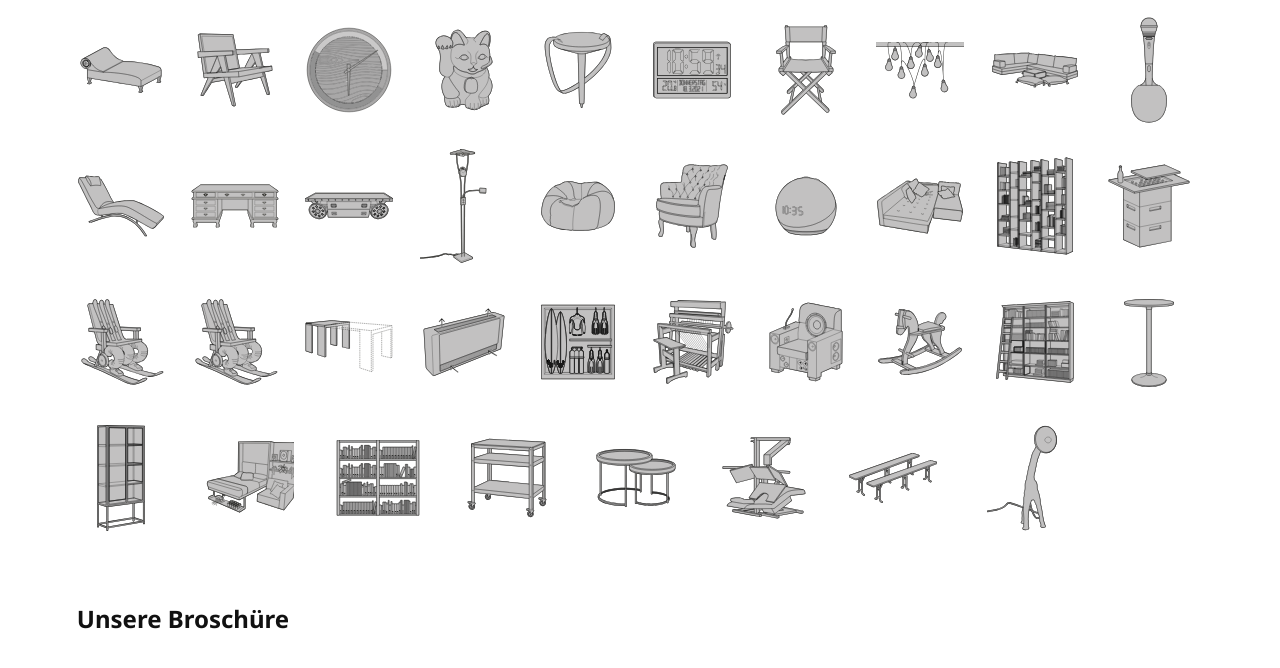
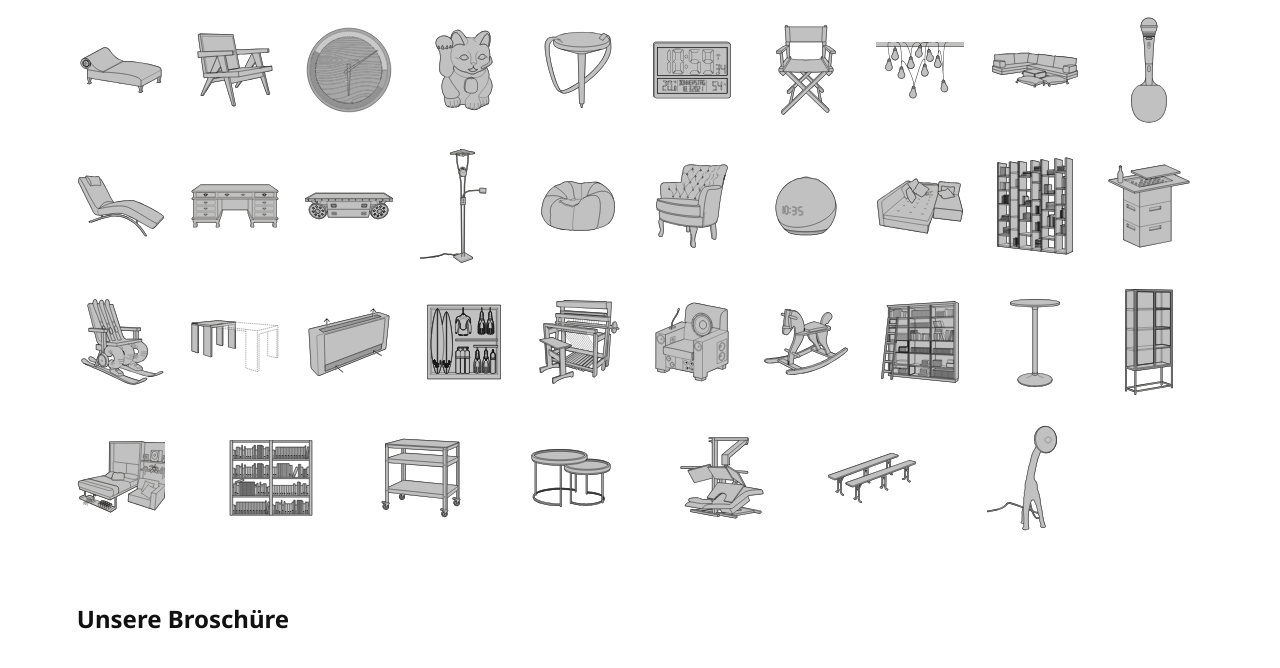
Before and after one commit to LevinWi/Diplomzeitung2024, a plain HTML site: page index.html in a window 1280 px wide. Shown: the part 224-892 px from the top of the page. Drawn offline with Linux system fonts and the light colour scheme; grey boxes are pictures that could not be loaded.

Commit message:
remove duplicate

```diff
--- a/index.html
+++ b/index.html
@@ -114,9 +114,6 @@
                     <img src="img/moebel-21.svg"  alt="Eine Beispielsarbeit" loading="lazy">
                 </li>
                 <li>
-                    <img src="img/moebel-21.svg"  alt="Eine Beispielsarbeit" loading="lazy">
-                </li>
-                <li>
                     <img src="img/moebel-22.svg"  alt="Eine Beispielsarbeit" loading="lazy">
                 </li>
                 <li>
```
